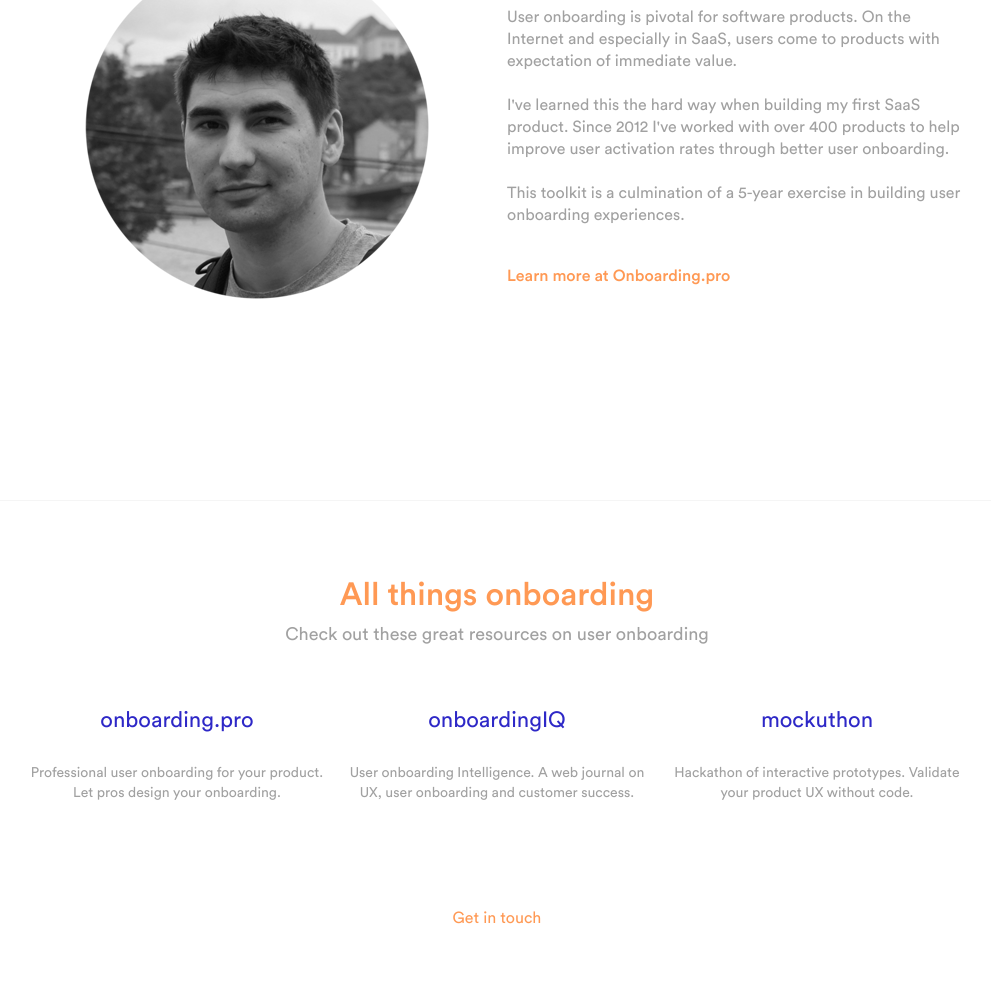
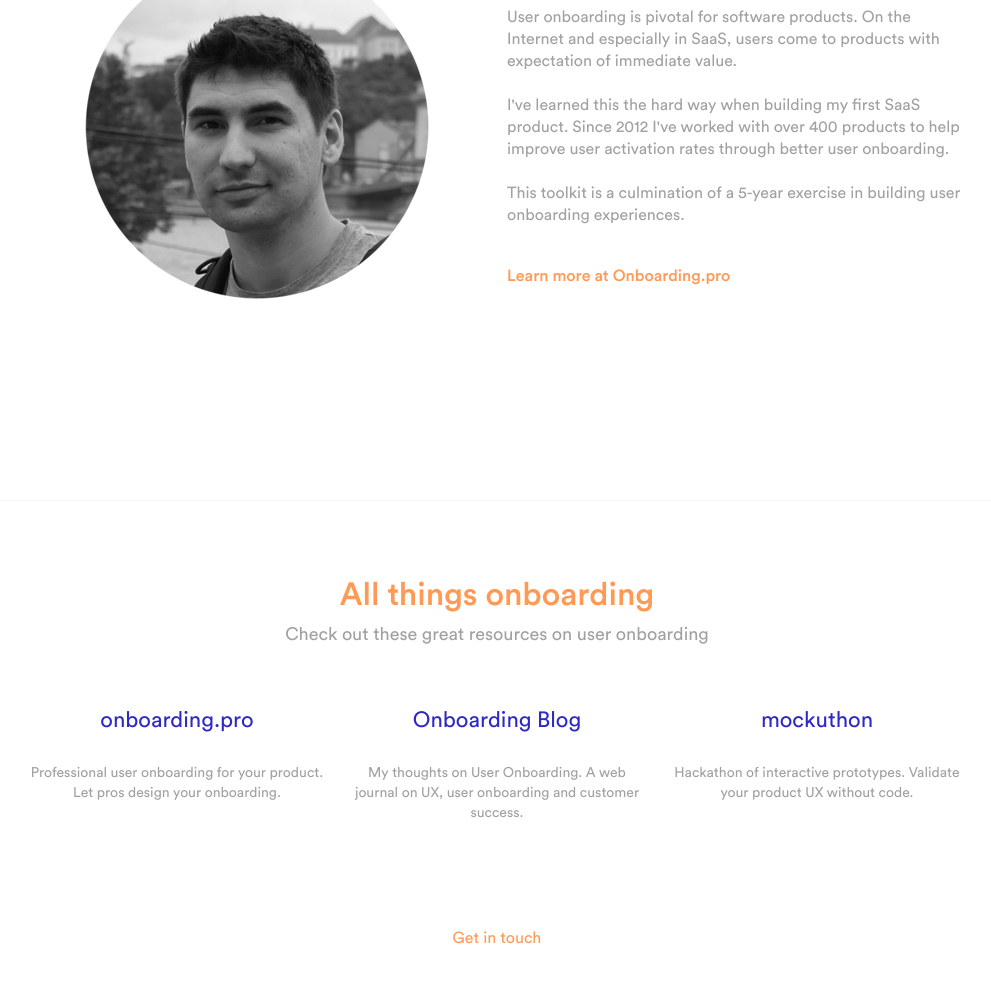
Before and after one commit to jetwayio/jetwayio.github.io, a plain HTML site: page index.html in a window 1280 px wide. Shown: the part 1903-2885 px from the top of the page, without its empty margins (143-1134 px from the left). Drawn offline with nearby package versions, Linux system fonts and the light colour scheme.

Commit message:
Remove link to OnboardingIQ

```diff
--- a/index.html
+++ b/index.html
@@ -91,8 +91,8 @@ n.type="text/javascript",n.async=o.async,s.parentNode.insertBefore(n,s),n.src=o.
         <div class="column w-col w-col-4"><a href="http://onboarding.pro" target="_blank" class="resource-link">onboarding.pro</a>
           <p class="section-item-paragraph">Professional user onboarding for your product. Let pros design your onboarding.</p>
         </div>
-        <div class="column w-col w-col-4"><a href="http://onboardingIQ.com" target="_blank" class="resource-link">onboardingIQ</a>
-          <p class="section-item-paragraph">User onboarding Intelligence. A web journal on UX, user onboarding and customer success.</p>
+        <div class="column w-col w-col-4"><a href="https://medium.com/@romanzadyrako" target="_blank" class="resource-link">Onboarding Blog</a>
+          <p class="section-item-paragraph">My thoughts on User Onboarding. A web journal on UX, user onboarding and customer success.</p>
         </div>
         <div class="column w-col w-col-4"><a href="http://mockuthon.com" target="_blank" class="resource-link">mockuthon</a>
           <p class="section-item-paragraph">Hackathon of interactive prototypes. Validate your product UX without code.</p>
```
